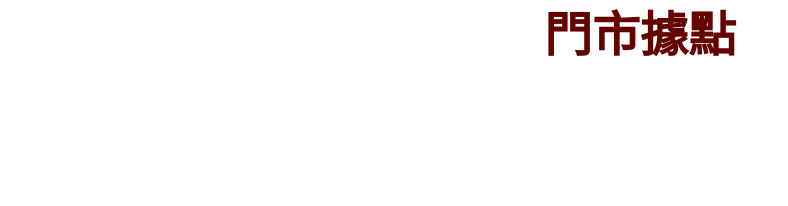
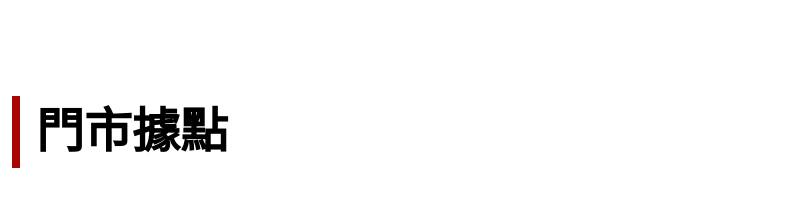
Before and after one commit to elliechiang143/hex2024_css_w4, a website built with Vite: page pages/store.html in a window 1280 px wide. Shown: the whole page, without its empty margins (0-788 px from the left). Built offline with nearby package versions, Linux system fonts and the light colour scheme.

Commit message:
門市據點標題樣式

```diff
--- a/assets/scss/all.scss
+++ b/assets/scss/all.scss
@@ -4,6 +4,3 @@
 @import './base/base';
 
 @import './layout/layout';
-
-
-// @import './pages/index';
--- a/assets/scss/base/_base.scss
+++ b/assets/scss/base/_base.scss
@@ -3,6 +3,8 @@
 
 // 思源黑體
 @import url('https://fonts.googleapis.com/css2?family=Noto+Sans+TC:wght@100..900&display=swap');
+
+@import url('https://fonts.googleapis.com/css2?family=Material+Symbols+Outlined:opsz,wght,FILL,GRAD@24,400,0,0');
 
 *, *::before, *::after{
     box-sizing: border-box;
--- a/assets/scss/layout/_layout.scss
+++ b/assets/scss/layout/_layout.scss
@@ -498,3 +498,14 @@
         margin-right: 10px;
     }
 }
+
+// 門市據點
+
+.pages-header{
+    padding-top: 96px;
+}
+
+.pages-title{
+    border-left: 8px solid $color-primary;
+    padding-left: 16px;
+}
--- a/assets/scss/pages/_index.scss
+++ /dev/null
@@ -1,3 +0,0 @@
-.index-title {
-  font-size: 100px;
-}
--- a/layout/footer.ejs
+++ b/layout/footer.ejs
@@ -1,3 +1,4 @@
+
 <footer class="footer bg-primary color-white">
     <div class="container-md-fluid">
         <div class="footer-top d-flex">
--- a/pages/store.html
+++ b/pages/store.html
@@ -9,7 +9,12 @@
   <body>
     <%- include('./layout/nav'); %>
 
-    <h2 class="fs-h2 color-secondary fs-sm-h5 index-title">門市據點</h2>
+    <header class="pages-header">
+      <div class="container">
+        <h2 class="fs-h2 fs-sm-h5 pages-title">門市據點</h2>
+
+      </div>
+    </header>
 
     <%- include('./layout/footer'); %>
 
```
Also changed, not shown: pages/index.html (+2 -2 lines).
